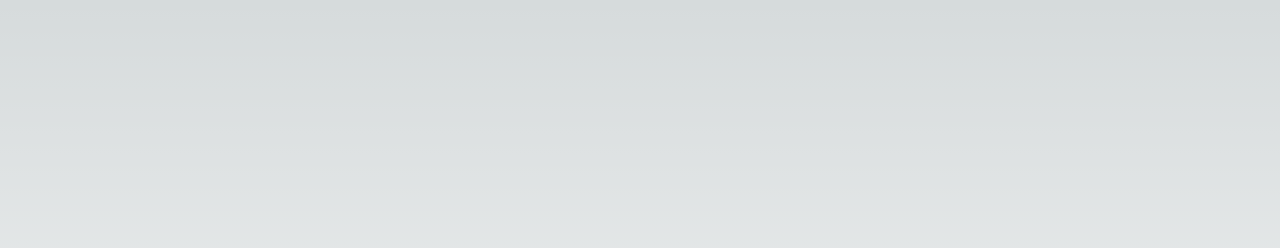
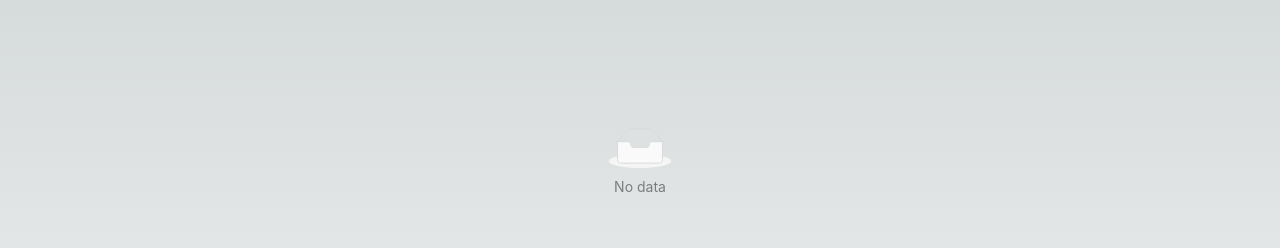
Before and after one commit to KimihitoKurusu/sigef_frontend, a Next.js app: page / in a window 1280 px wide. Shown: the top 248 px of the page. Built offline with nearby package versions, Linux system fonts and the light colour scheme.

Commit message:
feat: add empty component to index page

```diff
--- a/src/app/page.tsx
+++ b/src/app/page.tsx
@@ -1,10 +1,11 @@
 "use client"
-import Image from "next/image";
+import { Empty } from 'antd';
 
 export default function Home() {
+
   return (
     <main className="flex min-h-screen flex-col items-center justify-between p-24">
-
+      <Empty image={Empty.PRESENTED_IMAGE_SIMPLE} />;
     </main>
   );
 }
```
